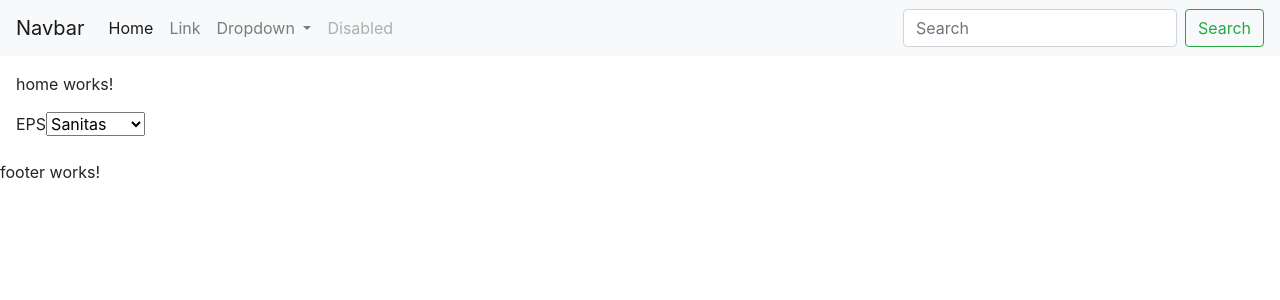
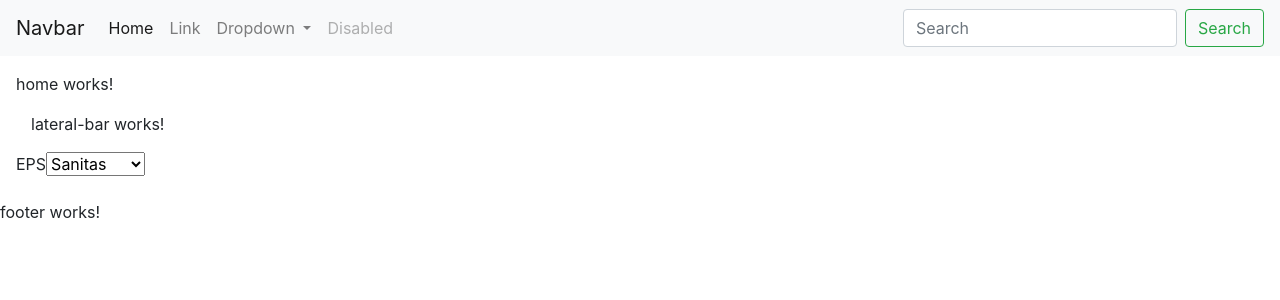
Before and after one commit to BOTOOM/clasificacion_hospital, an Angular app: page /home in a window 1280 px wide. Shown: the top 300 px of the page. Built offline with nearby package versions, Linux system fonts and the light colour scheme.

Commit message:
Agregando barra lateral

```diff
--- a/src/app/app.module.ts
+++ b/src/app/app.module.ts
@@ -6,13 +6,15 @@ import { AppComponent } from './app.component';
 import { FooterComponent } from './components/shared/footer/footer.component';
 import { NavbarComponent } from './components/shared/navbar/navbar.component';
 import { HomeComponent } from './pages/home/home.component';
+import { LateralBarComponent } from './components/lateral-bar/lateral-bar.component';
 
 @NgModule({
   declarations: [
     AppComponent,
     FooterComponent,
     NavbarComponent,
-    HomeComponent
+    HomeComponent,
+    LateralBarComponent
   ],
   imports: [
     BrowserModule,
--- /dev/null
+++ b/src/app/components/lateral-bar/lateral-bar.component.html
@@ -0,0 +1 @@
+<p>lateral-bar works!</p>
--- /dev/null
+++ b/src/app/components/lateral-bar/lateral-bar.component.ts
@@ -0,0 +1,15 @@
+import { Component, OnInit } from '@angular/core';
+
+@Component({
+  selector: 'app-lateral-bar',
+  templateUrl: './lateral-bar.component.html',
+  styleUrls: ['./lateral-bar.component.scss']
+})
+export class LateralBarComponent implements OnInit {
+
+  constructor() { }
+
+  ngOnInit() {
+  }
+
+}
--- a/src/app/pages/home/home.component.html
+++ b/src/app/pages/home/home.component.html
@@ -1,6 +1,13 @@
 <p>home works!</p>
 
+<!-- lateral bar -->
+<div class="col-4">
+ <app-lateral-bar> </app-lateral-bar>
+</div>
 
+<!-- Mapa -->
+<div class="col-8">
+</div>
 
 <label for="eps"> EPS </label>
 <select name="eps">
```
Also changed, not shown: src/app/components/lateral-bar/lateral-bar.component.scss (added), 1 other file (tests, documents, lock files or other folders).
